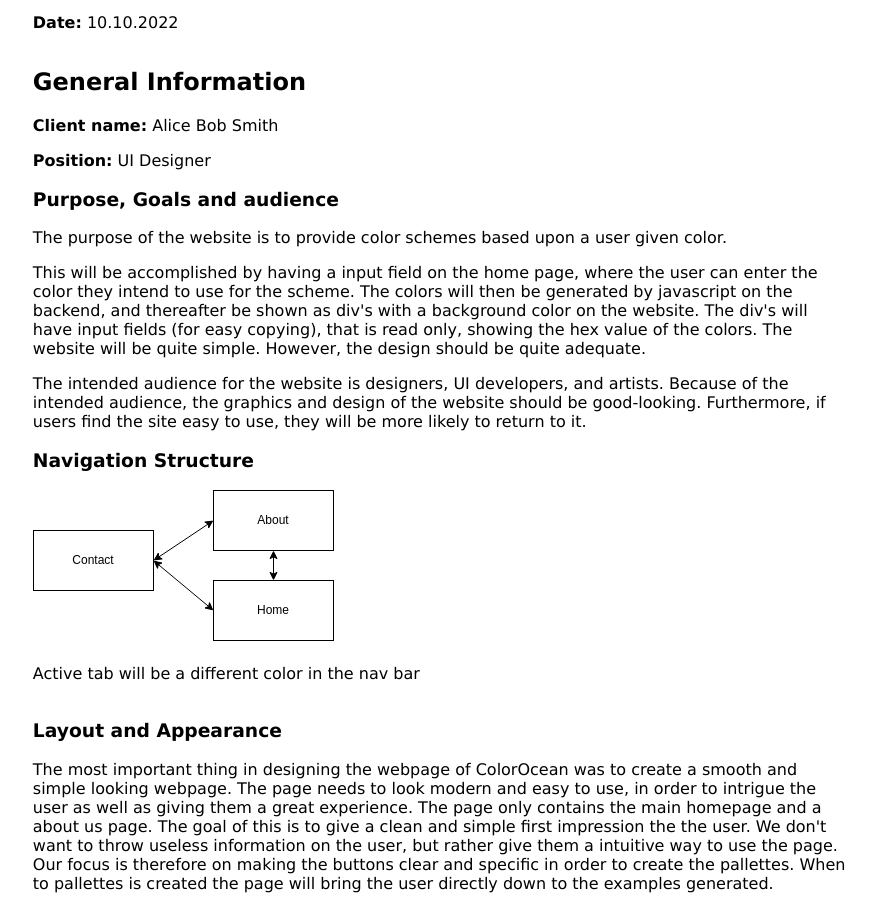
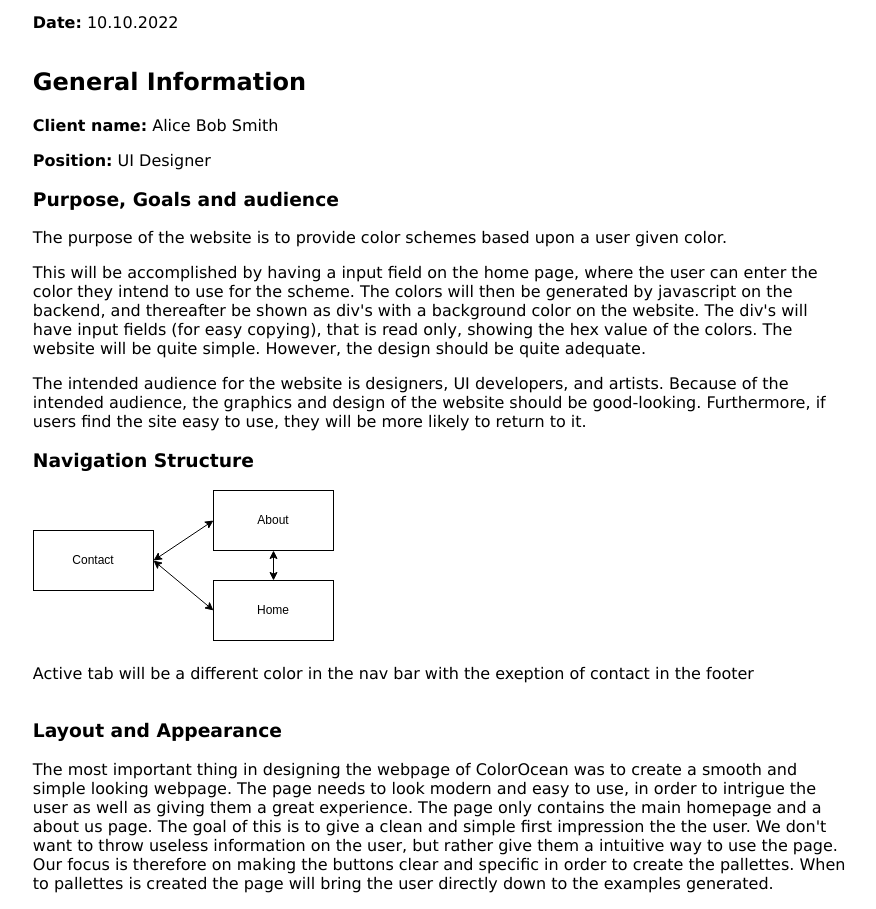
Before and after one commit to Ulvang01/WebTekProject, a website: page Documents/P2_design_27.html in a window 1280 px wide. Shown: the part 172-1081 px from the top of the page, without its empty margins (200-1076 px from the left). Drawn offline with Linux system fonts and the light colour scheme.

Commit message:
edit text

```diff
--- a/Documents/P2_design_27.html
+++ b/Documents/P2_design_27.html
@@ -54,7 +54,7 @@
                     <p>
                         <img src="./img/nav-struct.svg" alt="nav diagram">
                         <br><br>
-                        Active tab will be a different color in the nav bar
+                        Active tab will be a different color in the nav bar with the exeption of contact in the footer
                         <br><br>
 
 
```
